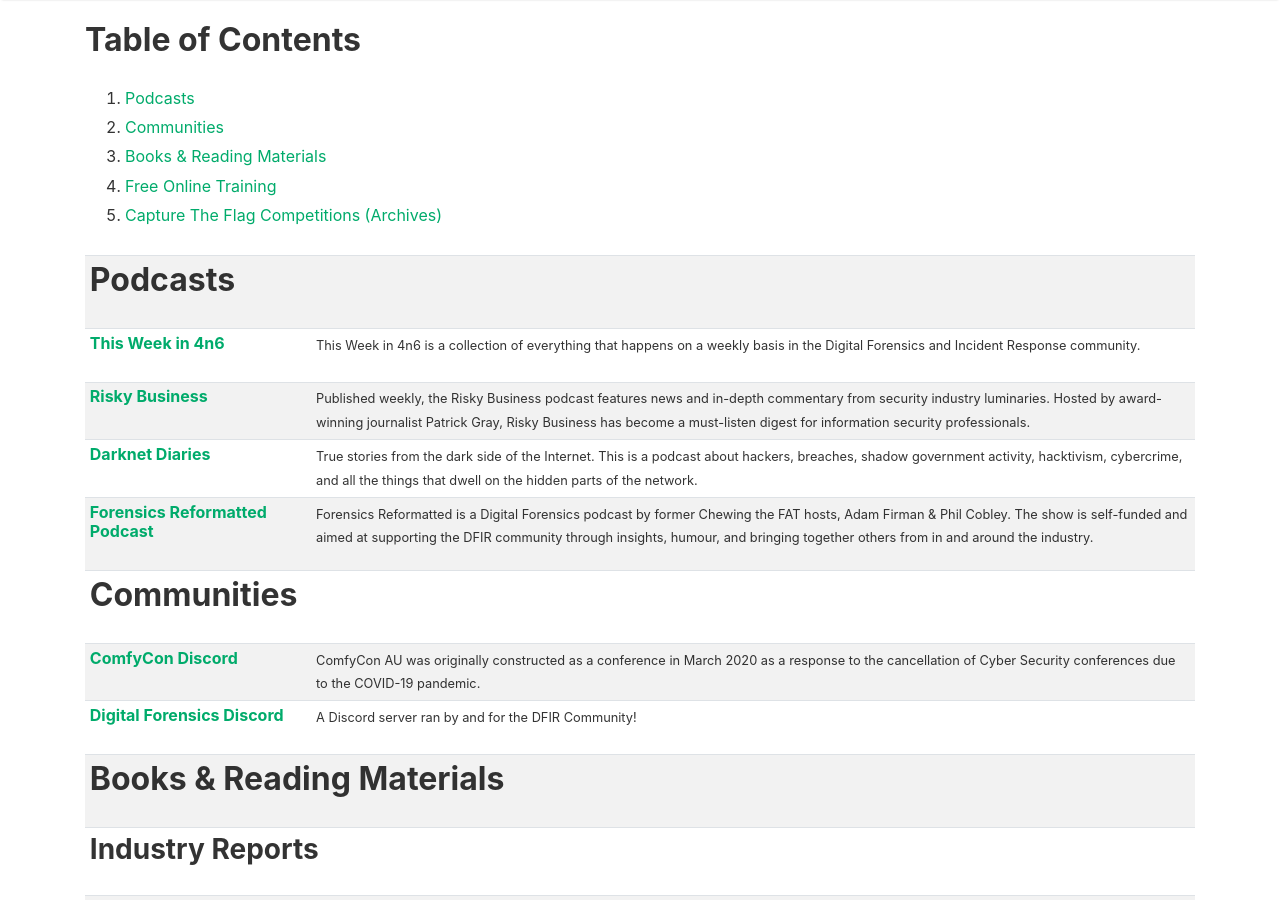
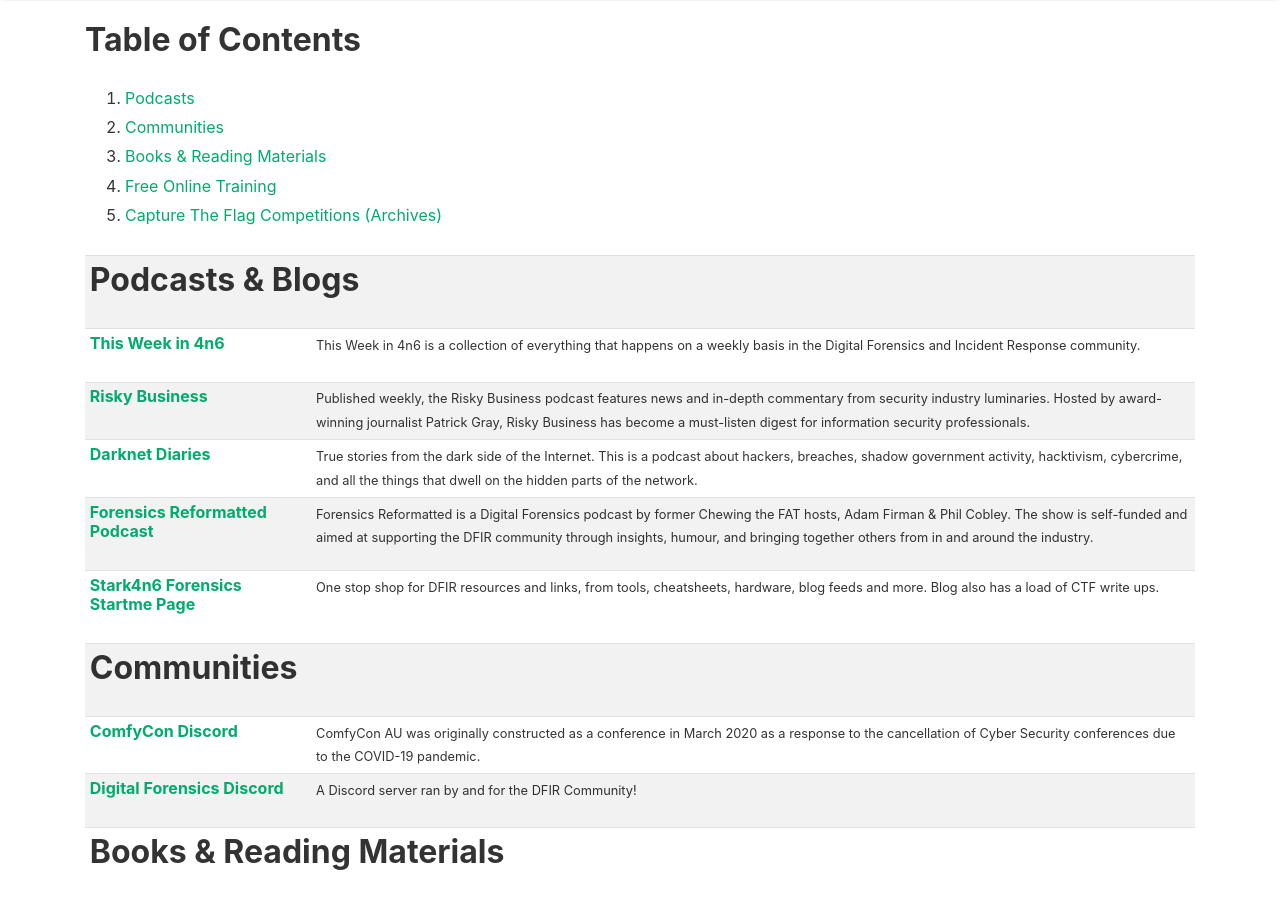
Before and after one commit to shannaniggans/fancy4n6.github.io, a Jekyll site: the page built from _pages/resources.md, in a window 1280 px wide and 900 px high, scrolled down 333 px. Built offline with Jekyll 4.4.1, drawn with Linux system fonts in a browser that asks for light colours; nearby versions of some CDN libraries.

Commit message:
Update resources.md

```diff
--- a/_pages/resources.md
+++ b/_pages/resources.md
@@ -17,7 +17,7 @@
 
 <div class="table table-striped table-sm small">
   <table><tbody>
-    <tr><td colspan="2"><h2>Podcasts<a target="_blank" name ="Podcasts"></a></h2></td></tr>
+    <tr><td colspan="2"><h2>Podcasts & Blogs<a target="_blank" name ="Podcasts"></a></h2></td></tr>
     <tr>
       <td><h6><a target="_blank" href="https://thisweekin4n6.com/podcast/">This Week in 4n6</a></h6></td>
       <td>This Week in 4n6 is a collection of everything that happens on a weekly basis in the Digital Forensics and Incident Response community.</td>
@@ -33,6 +33,10 @@
     <tr>
       <td><h6><a target="_blank" href="https://anchor.fm/4n6reformatted">Forensics Reformatted Podcast</a></h6></td>
       <td>Forensics Reformatted is a Digital Forensics podcast by former Chewing the FAT hosts, Adam Firman & Phil Cobley. The show is self-funded and aimed at supporting the DFIR community through insights, humour, and bringing together others from in and around the industry.</td>
+    </tr>
+    <tr>
+      <td><h6><a target="_blank" href="https://start.me/p/q6mw4Q/forensics">Stark4n6 Forensics Startme Page</a></h6></td>
+      <td>One stop shop for DFIR resources and links, from tools, cheatsheets, hardware, blog feeds and more. Blog also has a load of CTF write ups.</td>
     </tr>
     <tr><td colspan="2"><h2>Communities<a target="_blank" name ="Communities"></a></h2></td></tr>
     <tr>
```
